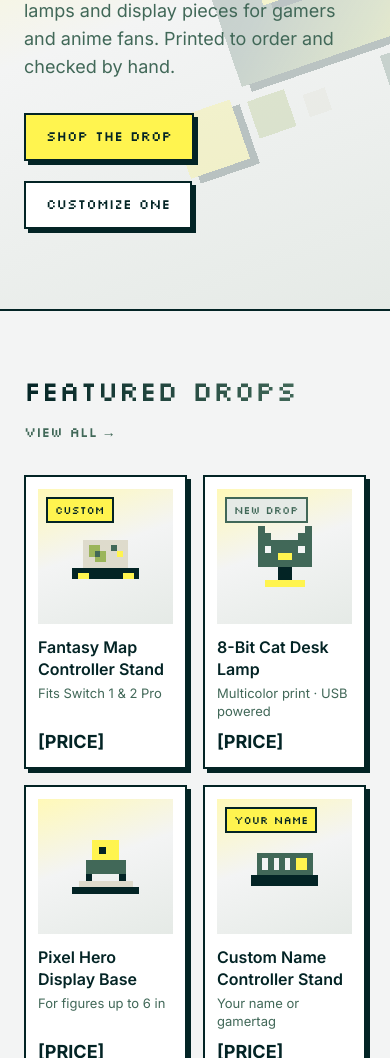
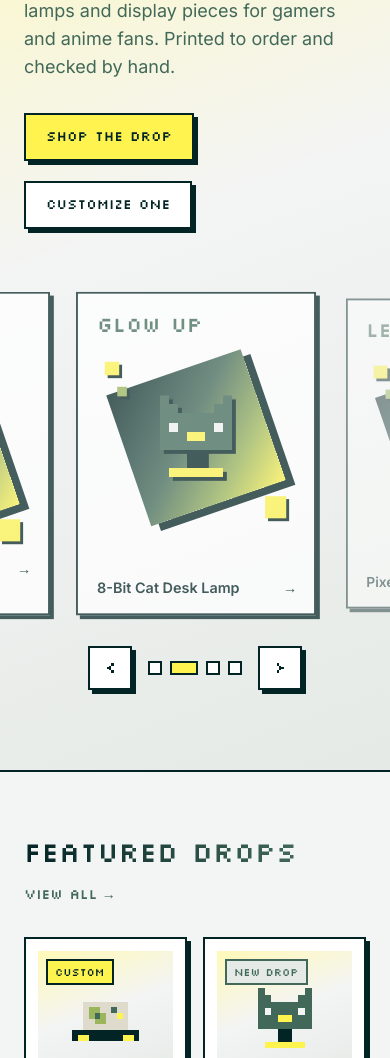
Before and after one commit to Jona7an77/Lemonadee, a plain HTML site: page index.html in a window 390 px wide. Shown: the part 317-1375 px from the top of the page. Drawn offline with Linux system fonts and the light colour scheme.

Commit message:
Replace hero art with popular-products carousel
Reverts the mobile background-art change and adds a swipeable carousel
of featured products with taglines and optional cutout photos.

Co-Authored-By: Claude Opus 5.5 <noreply@anthropic.com>
Claude-Session: https://claude.ai/code/session_01TL7oDfzJhrTo8vTdpjKwuo

```diff
--- a/assets/css/style.css
+++ b/assets/css/style.css
@@ -113,15 +113,59 @@ h1, h2, h3 { margin: 0; }
 .hero-copy .lead { margin-top: 20px; }
 .hero-ctas { display: flex; flex-wrap: wrap; gap: 20px; margin-top: 32px; }
 .hero-art { flex: 1 1 360px; min-width: 0; display: flex; justify-content: center; }
-.hero-art svg { width: 100%; max-width: 470px; height: auto; transform: rotate(-19deg); }
+.hero-art { flex-direction: column; align-items: stretch; }
+
+/* ---------- Hero carousel ---------- */
+.hero-carousel { position: relative; max-width: 520px; }
+.hc-track {
+  list-style: none; margin: 0; padding: 8px 9% 12px;
+  display: flex; gap: 16px; overflow-x: auto; overscroll-behavior-x: contain;
+  scroll-snap-type: x mandatory; scroll-padding-inline: 9%; scrollbar-width: none;
+}
+.hc-track::-webkit-scrollbar { display: none; }
+.hc-slide {
+  flex: 0 0 82%; scroll-snap-align: center; min-width: 0;
+  opacity: .45; transform: scale(.92);
+  transition: opacity 200ms steps(4), transform 200ms steps(4);
+}
+.hc-slide.is-active { opacity: 1; transform: none; }
+.hc-card {
+  display: flex; flex-direction: column; height: 100%; padding: 20px 20px 16px; background: var(--white);
+  border: 2px solid var(--teal-spill); box-shadow: var(--shadow);
+}
+.hc-card:hover { color: var(--teal-spill); }
+.hc-card:hover .hc-go { transform: translateX(4px); }
+.hc-tagline { margin: 0; font-family: var(--font-display); font-size: clamp(22px, 3vw, 28px); line-height: 1.1; color: var(--june-ivy); }
+.hc-stage { position: relative; aspect-ratio: 1 / .9; margin-top: 12px; }
+.hc-plate {
+  position: absolute; inset: 12% 14% 10%; transform: rotate(-19deg);
+  background: linear-gradient(135deg, #032425 0%, #416858 45%, #9BB55A 75%, #FFF44F 100%);
+  box-shadow: 8px 8px 0 0 var(--teal-spill);
+}
+.hc-pix { position: absolute; width: 7%; aspect-ratio: 1; box-shadow: 3px 3px 0 0 var(--teal-spill); }
+.hc-pix-a { left: 4%; top: 8%; background: var(--lemon); }
+.hc-pix-b { left: 10%; top: 22%; width: 5%; background: var(--glow-green); }
+.hc-pix-c { right: 4%; bottom: 4%; width: 11%; background: var(--lemon); }
+.hc-media { position: absolute; inset: 6%; display: flex; align-items: center; justify-content: center; }
+.hc-media img { width: 100%; height: 100%; object-fit: cover; border: 2px solid var(--teal-spill); }
+.hc-media img.is-cutout { object-fit: contain; border: 0; filter: drop-shadow(6px 6px 0 rgba(3,36,37,.85)); }
+.hc-media svg { width: 52%; height: auto; filter: drop-shadow(4px 4px 0 var(--teal-spill)); }
+.hc-name { display: flex; justify-content: space-between; gap: 12px; margin: auto 0 0; padding-top: 12px; font-weight: 600; font-size: 15px; line-height: 20px; }
+.hc-go { font-family: var(--font-display); transition: transform 80ms steps(2); }
+.hc-controls { display: flex; align-items: center; justify-content: center; gap: 16px; margin-top: 12px; }
+.hc-btn { min-height: 44px; width: 44px; padding: 0; }
+.hc-btn svg { width: 14px; height: 14px; }
+.hc-dots { display: flex; gap: 8px; }
+.hc-dots button {
+  width: 14px; height: 14px; padding: 0; border: 2px solid var(--teal-spill);
+  background: var(--white); cursor: pointer; position: relative;
+}
+.hc-dots button::after { content: ""; position: absolute; inset: -15px; } /* 44px tap target */
+.hc-dots button[aria-current="true"] { background: var(--lemon); width: 28px; }
 @media (max-width: 860px) {
-  .hero .container { position: relative; }
-  .hero-copy { position: relative; z-index: 1; }
-  .hero-art {
-    position: absolute; z-index: 0; inset: 0; pointer-events: none;
-    align-items: center; justify-content: flex-end; opacity: .22;
-  }
-  .hero-art svg { max-width: 420px; transform: rotate(-19deg) translateX(18%); }
+  .hero-carousel { max-width: none; margin-inline: -24px; }
+  .hc-track { padding-inline: 10%; scroll-padding-inline: 10%; }
+  .hc-slide { flex-basis: 80%; }
 }
 
 /* ---------- Sections ---------- */
--- /dev/null
+++ b/assets/js/carousel.js
@@ -0,0 +1,74 @@
+/* Lemonadee — hero product carousel (home page).
+   Slides come from products marked featured: true in products.js. */
+(function () {
+  const root = document.querySelector(".hero-carousel");
+  const track = document.getElementById("hc-track");
+  const dotsEl = document.getElementById("hc-dots");
+  if (!root || !track) return;
+  const slides = [...track.children];
+  if (slides.length < 2) { root.querySelector(".hc-controls").hidden = true; slides[0]?.classList.add("is-active"); return; }
+
+  const reduce = window.matchMedia("(prefers-reduced-motion: reduce)").matches;
+  let index = 0;
+
+  dotsEl.innerHTML = slides.map((_, i) =>
+    `<button type="button" aria-label="Show product ${i + 1}"></button>`).join("");
+  const dots = [...dotsEl.children];
+
+  function setActive(i) {
+    index = i;
+    slides.forEach((s, n) => {
+      const on = n === i;
+      s.classList.toggle("is-active", on);
+      s.querySelector("a").tabIndex = on ? 0 : -1;
+      s.setAttribute("aria-hidden", String(!on));
+    });
+    dots.forEach((d, n) => d.setAttribute("aria-current", String(n === i)));
+  }
+
+  function go(i) {
+    i = (i + slides.length) % slides.length;
+    const s = slides[i];
+    track.scrollTo({
+      left: s.offsetLeft - (track.clientWidth - s.offsetWidth) / 2,
+      behavior: reduce ? "auto" : "smooth"
+    });
+    setActive(i);
+  }
+
+  /* Keep the active slide in sync when the visitor swipes */
+  const io = new IntersectionObserver(entries => {
+    entries.forEach(e => {
+      if (e.intersectionRatio > 0.6) setActive(slides.indexOf(e.target));
+    });
+  }, { root: track, threshold: [0.6] });
+  slides.forEach(s => io.observe(s));
+
+  root.querySelector('[data-hc="prev"]').addEventListener("click", () => { go(index - 1); stop(); });
+  root.querySelector('[data-hc="next"]').addEventListener("click", () => { go(index + 1); stop(); });
+  dots.forEach((d, n) => d.addEventListener("click", () => { go(n); stop(); }));
+  root.addEventListener("keydown", e => {
+    if (e.key === "ArrowLeft") { go(index - 1); stop(); }
+    if (e.key === "ArrowRight") { go(index + 1); stop(); }
+  });
+
+  /* Clicking a peeking side slide brings it to the centre instead of opening it */
+  slides.forEach((s, n) => s.addEventListener("click", e => {
+    if (n !== index) { e.preventDefault(); go(n); stop(); }
+  }));
+
+  /* Auto-advance; pauses on hover/focus, stops after any interaction */
+  let timer = null;
+  function start() { if (!reduce && !timer) timer = setInterval(() => go(index + 1), 5000); }
+  function pause() { clearInterval(timer); timer = null; }
+  let stopped = false;
+  function stop() { stopped = true; pause(); }
+  root.addEventListener("mouseenter", pause);
+  root.addEventListener("mouseleave", () => { if (!stopped) start(); });
+  root.addEventListener("focusin", pause);
+  track.addEventListener("touchstart", stop, { passive: true });
+  document.addEventListener("visibilitychange", () => { document.hidden ? pause() : (!stopped && start()); });
+
+  setActive(0);
+  start();
+})();
--- a/assets/js/products.js
+++ b/assets/js/products.js
@@ -4,6 +4,11 @@
    - art: which pixel illustration to show until you add real photos
      (stand, cat, hero, name, lamp, map). To use a photo instead, set
      image: "assets/img/your-photo.jpg".
+   - featured: true puts the product in the home-page hero carousel and
+     the "Featured drops" grid.
+   - tagline: short headline shown on its carousel slide.
+   - cutout: optional transparent PNG (background removed) for the
+     carousel, e.g. "assets/img/map-stand-cutout.png". Falls back to image.
    - category: must match one of CATEGORIES below. */
 
 const CATEGORIES = [
@@ -16,6 +21,7 @@ const CATEGORIES = [
 const PRODUCTS = [
   {
     id: "fantasy-map-stand",
+    tagline: "Legendary map",
     name: "Fantasy Map Controller Stand",
     category: "stands",
     meta: "Fits Switch 1 & 2 Pro",
@@ -34,6 +40,7 @@ const PRODUCTS = [
   },
   {
     id: "8-bit-cat-lamp",
+    tagline: "Glow up",
     name: "8-Bit Cat Desk Lamp",
     category: "lamps",
     meta: "Multicolor print · USB powered",
@@ -51,6 +58,7 @@ const PRODUCTS = [
   },
   {
     id: "pixel-hero-base",
+    tagline: "Level up",
     name: "Pixel Hero Display Base",
     category: "display",
     meta: "For figures up to 6 in",
@@ -67,6 +75,7 @@ const PRODUCTS = [
   },
   {
     id: "custom-name-stand",
+    tagline: "Make it yours",
     name: "Custom Name Controller Stand",
     category: "custom",
     meta: "Your name or gamertag",
@@ -201,6 +210,29 @@ function productMedia(p, labelled) {
   return pixelSVG(p.art, labelled ? p.name + " illustration" : "");
 }
 
+function slideMedia(p) {
+  const src = p.cutout || p.image;
+  if (src) return `<img src="${src}" alt="${escapeHTML(p.name)}"${p.cutout ? ' class="is-cutout"' : ""}>`;
+  return pixelSVG(p.art, p.name + " illustration");
+}
+
+function heroSlide(p, i, total) {
+  return `
+  <li class="hc-slide" role="group" aria-roledescription="slide" aria-label="${i + 1} of ${total}">
+    <a class="hc-card" href="product.html?id=${encodeURIComponent(p.id)}">
+      <p class="hc-tagline">${escapeHTML(p.tagline || p.name)}</p>
+      <div class="hc-stage">
+        <span class="hc-plate" aria-hidden="true"></span>
+        <span class="hc-pix hc-pix-a" aria-hidden="true"></span>
+        <span class="hc-pix hc-pix-b" aria-hidden="true"></span>
+        <span class="hc-pix hc-pix-c" aria-hidden="true"></span>
+        <div class="hc-media">${slideMedia(p)}</div>
+      </div>
+      <p class="hc-name"><span>${escapeHTML(p.name)}</span><span class="hc-go" aria-hidden="true">→</span></p>
+    </a>
+  </li>`;
+}
+
 function categoryLabel(id) {
   const c = CATEGORIES.find(c => c.id === id);
   return c ? c.label : id;
--- a/index.html
+++ b/index.html
@@ -42,22 +42,14 @@
 <a class="btn" href="custom.html">Customize one</a>
 </div>
 </div>
-<div class="hero-art"><svg viewBox="0 0 400 340" shape-rendering="crispEdges" aria-hidden="true">
-<defs><linearGradient id="hero-grad" x1="0" y1="0" x2="1" y2="1"><stop offset="0" stop-color="#032425"/><stop offset=".45" stop-color="#416858"/><stop offset=".75" stop-color="#9BB55A"/><stop offset="1" stop-color="#FFF44F"/></linearGradient></defs>
-<rect x="160" y="8" width="248" height="248" fill="#032425"/>
-<rect x="152" y="0" width="248" height="248" fill="url(#hero-grad)"/>
-<rect x="80" y="264" width="64" height="64" fill="#032425"/><rect x="72" y="256" width="64" height="64" fill="#FFF44F"/>
-<rect x="152" y="264" width="40" height="40" fill="#9BB55A"/><rect x="208" y="276" width="24" height="24" fill="#DEDBCC"/>
-<rect x="296" y="264" width="104" height="76" fill="#416858"/>
-<rect x="312" y="280" width="16" height="16" fill="#FFF44F"/><rect x="344" y="296" width="16" height="16" fill="#F3F4F4"/><rect x="376" y="312" width="16" height="16" fill="#FFF44F"/>
-<rect x="368" y="224" width="40" height="40" fill="#032425"/><rect x="360" y="216" width="40" height="40" fill="#FFF44F"/>
-<rect x="128" y="0" width="16" height="16" fill="#FFF44F"/><rect x="104" y="24" width="16" height="16" fill="#9BB55A"/><rect x="120" y="48" width="8" height="8" fill="#032425"/>
-<g fill="#032425"><rect x="208" y="104" width="152" height="56"/><rect x="200" y="112" width="168" height="56"/><rect x="208" y="168" width="40" height="16"/><rect x="320" y="168" width="40" height="16"/></g>
-<g fill="#FFF44F"><rect x="200" y="96" width="152" height="56"/><rect x="192" y="104" width="168" height="56"/><rect x="200" y="160" width="40" height="16"/><rect x="312" y="160" width="40" height="16"/></g>
-<rect x="208" y="104" width="16" height="8" fill="#F3F4F4"/>
-<g fill="#032425"><rect x="216" y="120" width="8" height="24"/><rect x="208" y="128" width="24" height="8"/><rect x="320" y="120" width="8" height="8"/><rect x="336" y="128" width="8" height="8"/></g>
-<g fill="#416858"><rect x="320" y="136" width="8" height="8"/><rect x="304" y="128" width="8" height="8"/></g>
-</svg></div>
+<div class="hero-art hero-carousel" role="region" aria-roledescription="carousel" aria-label="Popular products">
+<ul class="hc-track" id="hc-track"></ul>
+<div class="hc-controls">
+<button class="btn hc-btn" type="button" data-hc="prev" aria-label="Previous product"><svg viewBox="0 0 12 12" shape-rendering="crispEdges" aria-hidden="true"><path fill="currentColor" d="M7 2h2v2H7zM5 4h2v2H5zM3 5h2v2H3zM5 6h2v2H5zM7 8h2v2H7z"/></svg></button>
+<div class="hc-dots" id="hc-dots"></div>
+<button class="btn hc-btn" type="button" data-hc="next" aria-label="Next product"><svg viewBox="0 0 12 12" shape-rendering="crispEdges" aria-hidden="true"><path fill="currentColor" d="M3 2h2v2H3zM5 4h2v2H5zM7 5h2v2H7zM5 6h2v2H5zM3 8h2v2H3z"/></svg></button>
+</div>
+</div>
 </div>
 </section>
 
@@ -85,9 +77,11 @@
 </footer>
 <script src="assets/js/products.js"></script>
 <script src="assets/js/main.js"></script>
+<script src="assets/js/carousel.js" defer></script>
 <script>
-document.getElementById("featured-grid").innerHTML =
-  PRODUCTS.filter(p => p.featured).slice(0, 4).map(productCard).join("");
+const featured = PRODUCTS.filter(p => p.featured);
+document.getElementById("featured-grid").innerHTML = featured.slice(0, 4).map(productCard).join("");
+document.getElementById("hc-track").innerHTML = featured.map((p, i) => heroSlide(p, i, featured.length)).join("");
 </script>
 </body>
 </html>
```
